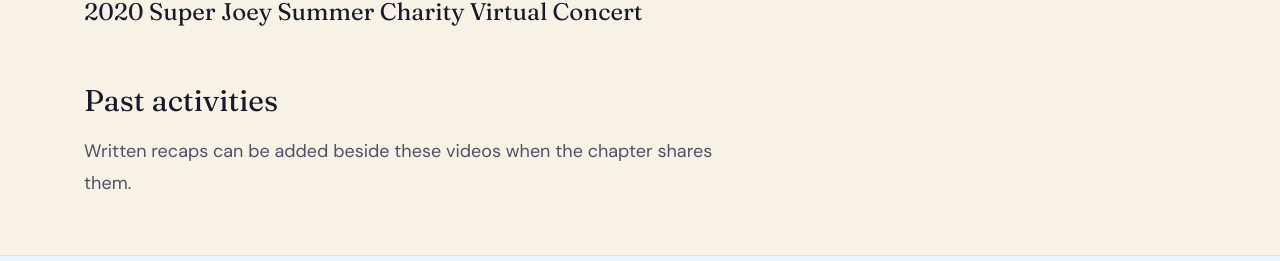
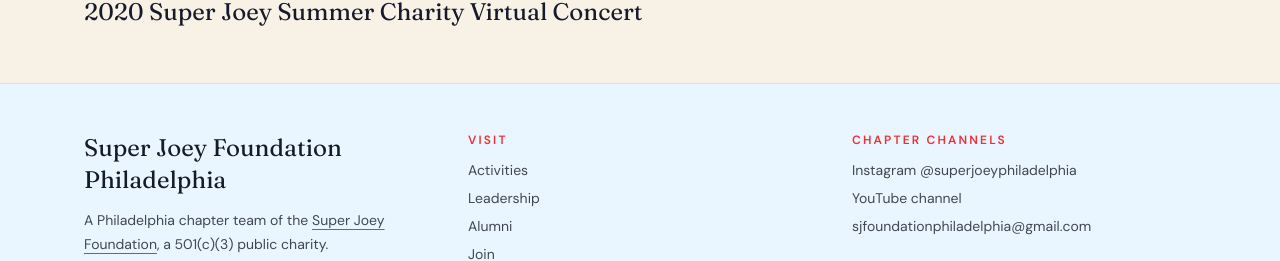
Before and after one commit to xiedong2000/super-joey-philadelphia, a Next.js app: page /events in a window 1280 px wide. Shown: the part 11103-11364 px from the top of the page. Built offline with nearby package versions, Linux system fonts and the light colour scheme.

Commit message:
Remove placeholder from Video page

```diff
--- a/app/events/page.tsx
+++ b/app/events/page.tsx
@@ -1,7 +1,7 @@
 import type { Metadata } from "next";
 import Link from "next/link";
 import { PageIntro } from "@/components/PageIntro";
-import { activities, pastEditions, upcoming, videos } from "@/lib/content";
+import { activities, upcoming, videos } from "@/lib/content";
 import { VideoGrid } from "@/components/VideoCard";
 
 export const metadata: Metadata = {
@@ -118,28 +118,6 @@
           </div>
         </section>
 
-        <section className="mt-14">
-          <h2 className="font-serif text-3xl text-navy">Past activities</h2>
-          {pastEditions.length === 0 ? (
-            <p className="mt-4 max-w-2xl text-lg leading-8 text-muted">
-              Written recaps can be added beside these videos when the chapter
-              shares them.
-            </p>
-          ) : (
-            <ul className="mt-6 grid gap-4">
-              {pastEditions.map((edition) => (
-                <li
-                  key={`${edition.year}-${edition.activity}`}
-                  className="rounded-3xl border border-line bg-card p-6"
-                >
-                  <p className="text-sm font-semibold text-gold-deep">{edition.year}</p>
-                  <h3 className="mt-2 font-serif text-2xl text-navy">{edition.activity}</h3>
-                  <p className="mt-3 leading-7">{edition.summary}</p>
-                </li>
-              ))}
-            </ul>
-          )}
-        </section>
       </div>
     </>
   );
```
